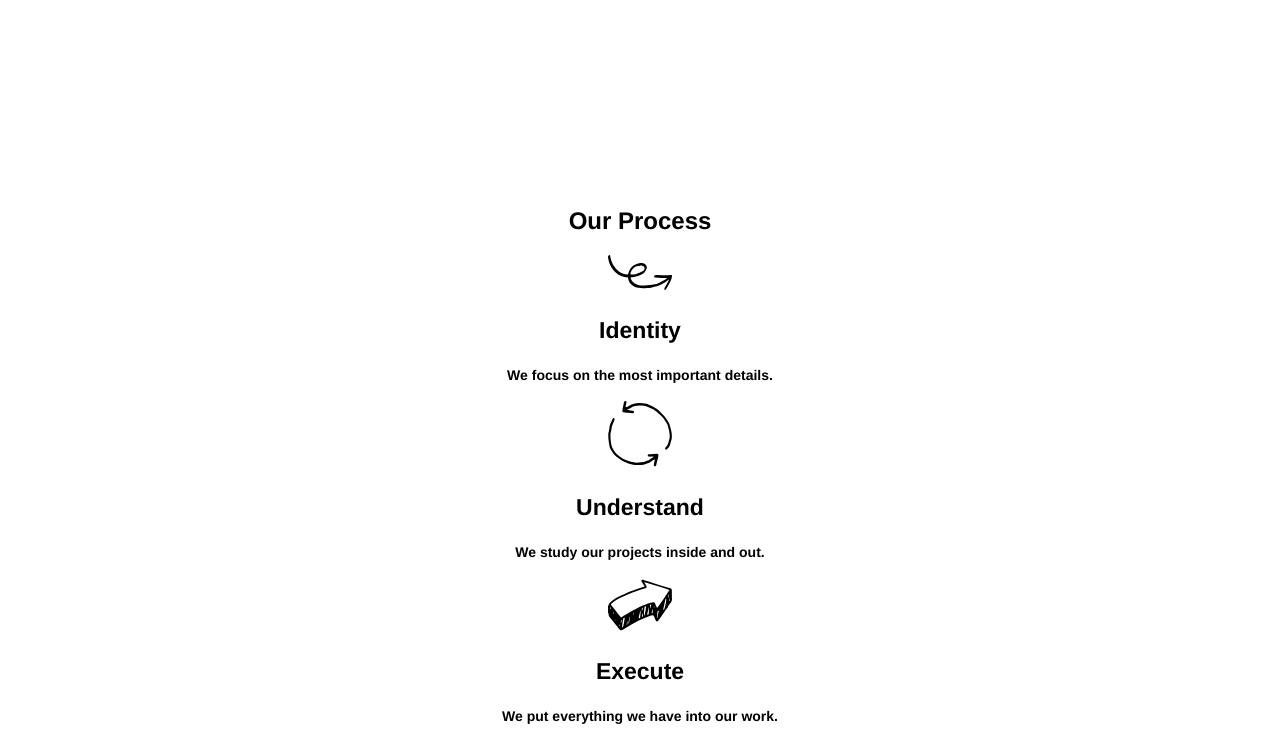
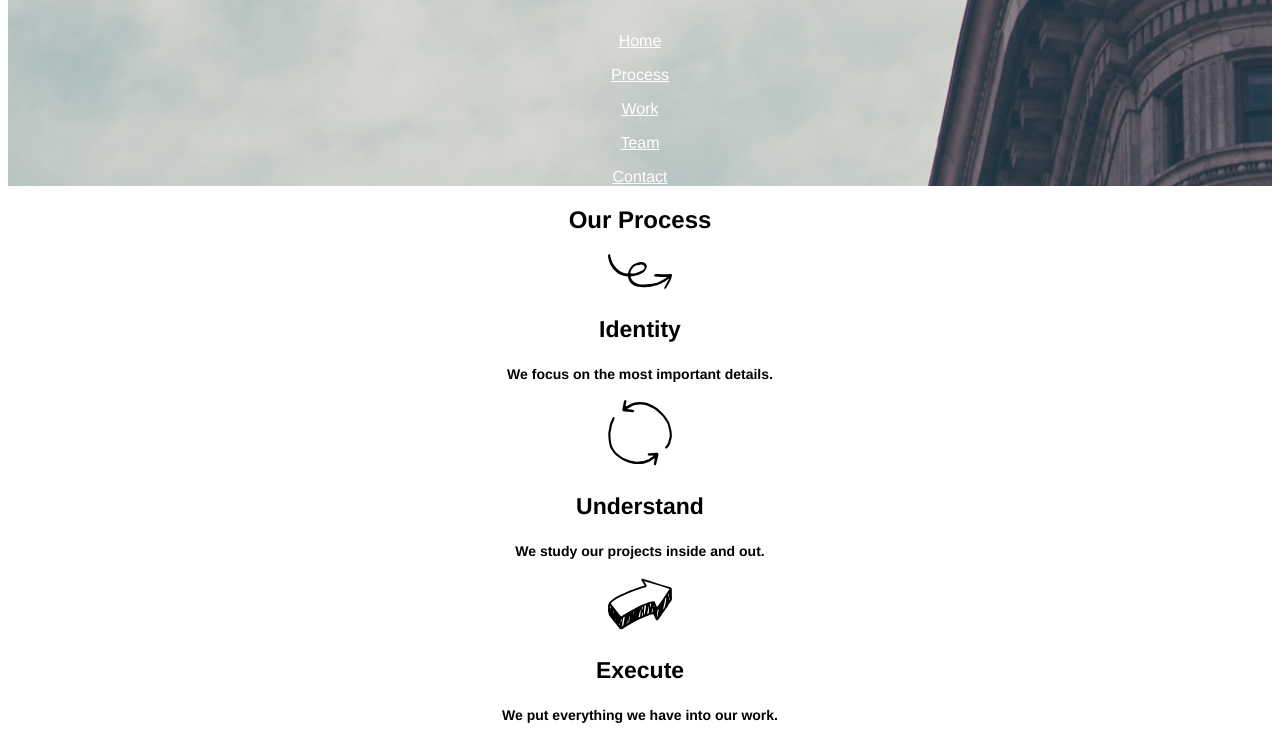
Before and after one commit to melmetz/Broadway, a plain HTML site: page index.html in a window 1280 px wide. Shown: the part 142-883 px from the top of the page. Drawn offline with Linux system fonts and the light colour scheme.

Commit message:
Final touches

```diff
--- a/index.html
+++ b/index.html
@@ -10,13 +10,11 @@
     <h1>Broadway Design</h1>
 <div id="Home"></div>
     <nav>
-      <ul>
-        <li><a href="#Home">Home</a></li>
-        <li><a href="#Process">Process</a></li>
-        <li><a href="#Work">Work</a></li>
-        <li><a href="#Team">Team</a></li>
-        <li><a href="#Contact">Contact</a></li>
-      </ul>
+      <p><a href="#Home">Home</a></p>
+      <p><a href="#Process">Process</a></p>
+      <p><a href="#Work">Work</a></p>
+      <p><a href="#Team">Team</a></p>
+      <p><a href="#Contact">Contact</a></p>
     </nav>
 </div>
 <div id="Process">
--- a/resources/style.css
+++ b/resources/style.css
@@ -2,11 +2,10 @@ html {text-align: center;font-family: Helvetica;}
 h1 {display:block;}
 h1 {font-size: 70px; font-weight: bold;color: white;}
 ul {font-size: 18px; color: white;}
-li {padding:5px;}
-.head {background-image:url("./images/the-flatiron-building.png");}
+.Head {background-image:url("./images/the-flatiron-building.png");}
 #process {font-size: 32px; font-weight: bold;}
 h3 {font-size: 23px; font-weight: bold;}
 h4 {font-size: 14px;}
-#Designed {display: block;padding: 5px;font-size: 23px; font-weight: bold; color: white;background-image:url("./images/the-flatiron-building.png");}
+#Designed {display: block;font-size: 23px; font-weight: bold; color: white;background-image:url("./images/the-flatiron-building.png");}
 h5 {font-size: 11px; color: white; background-color: dimgray;text-align: left;}
 a {color: white;}
```
Also changed, not shown: 1 other file.
